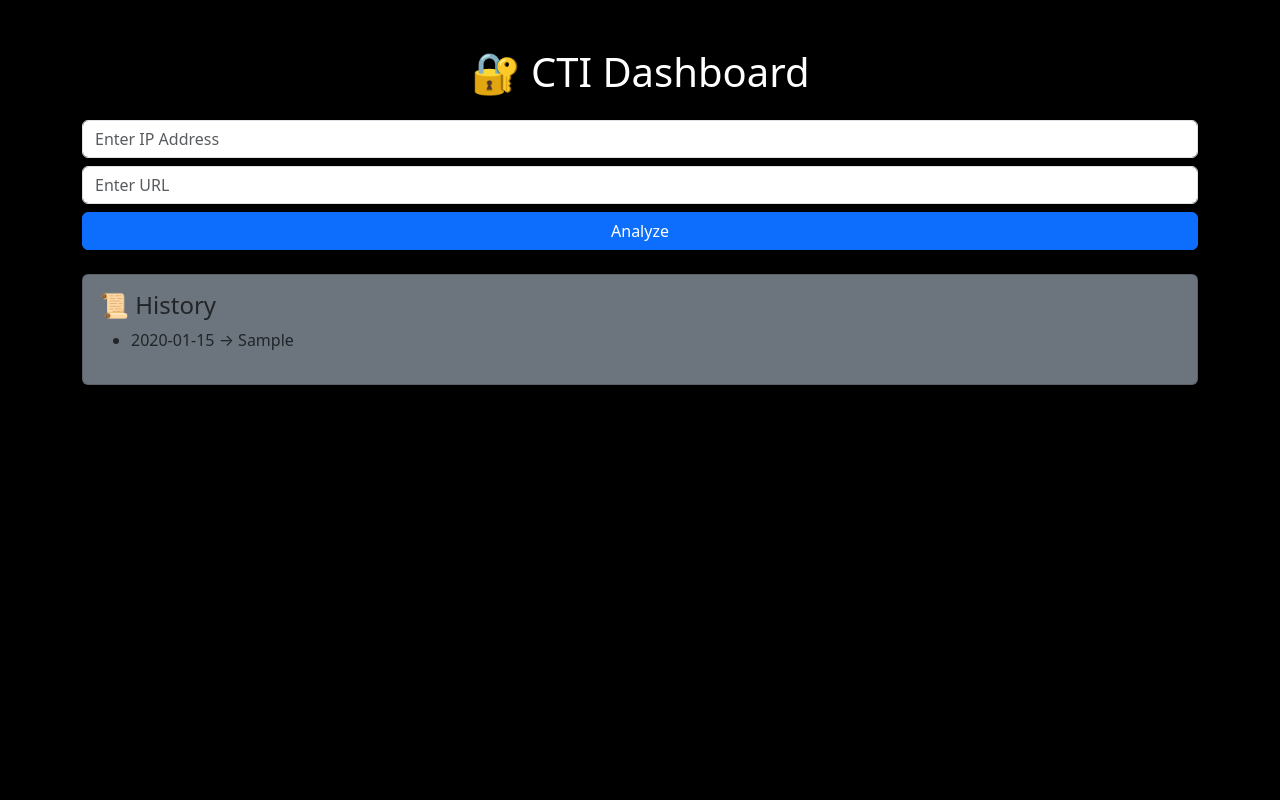
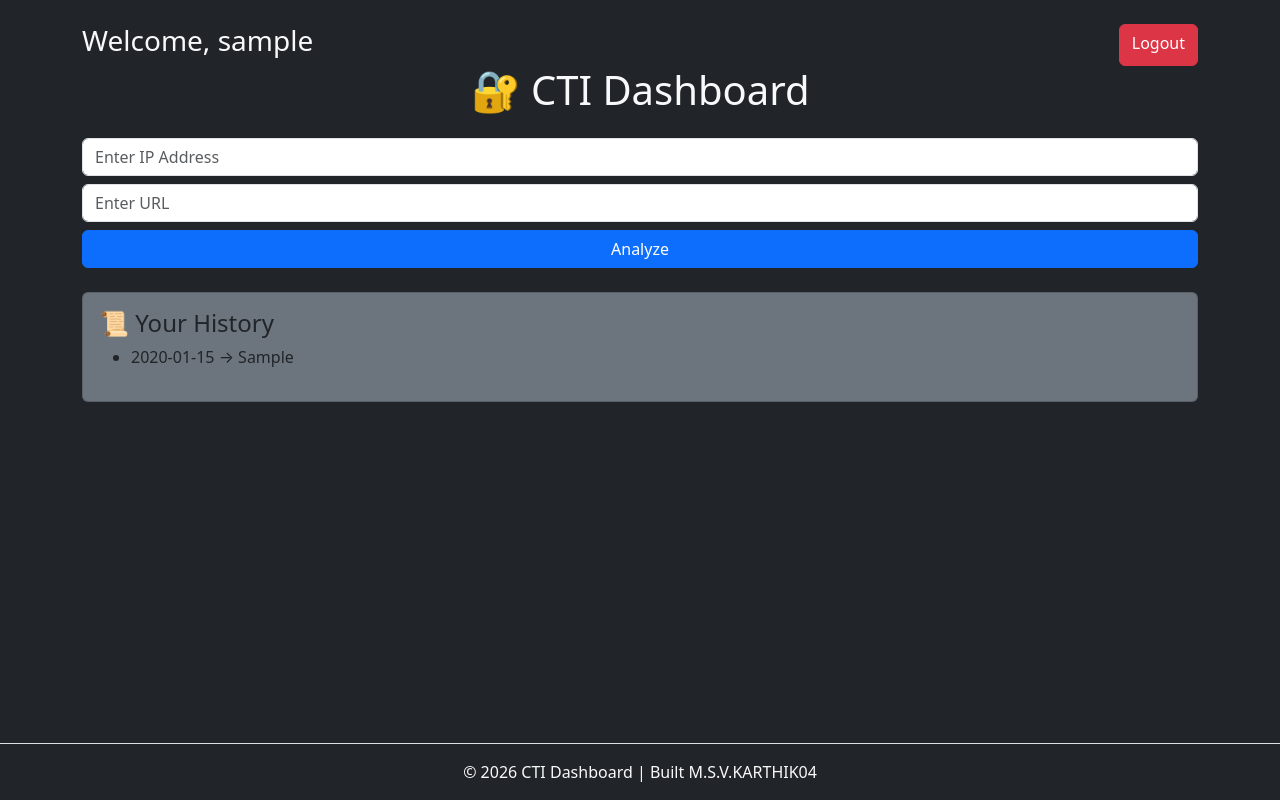
Before and after one commit to vishwakarthik69-dev/CTI-dashboard, a Flask app: page / in a window 1280 px wide. Run offline with Flask 3, Linux system fonts and the light colour scheme; the visitor is signed in with stand-in values (Sample User, id 1); tables that the repository leaves empty hold one stand-in row (values such as "Sample post").

Commit message:
Update index.html

```diff
--- a/templates/index.html
+++ b/templates/index.html
@@ -3,13 +3,8 @@
 <head>
     <title>CTI Dashboard</title>
 
-    <!-- Bootstrap -->
     <link href="https://cdn.jsdelivr.net/npm/bootstrap@5.3.0/dist/css/bootstrap.min.css" rel="stylesheet">
-
-    <!-- Chart.js -->
     <script src="https://cdn.jsdelivr.net/npm/chart.js"></script>
-
-    <!-- Leaflet -->
     <link rel="stylesheet" href="https://unpkg.com/leaflet/dist/leaflet.css" />
 
     <style>
@@ -21,9 +16,14 @@
     </style>
 </head>
 
-<body style="background-color:black;color:white">
+<body class="bg-dark text-light d-flex flex-column min-vh-100">
 
-<div class="container mt-5">
+<div class="container mt-4 flex-grow-1">
+
+    <div class="d-flex justify-content-between">
+        <h3>Welcome, {{ user }}</h3>
+        <a href="/logout" class="btn btn-danger">Logout</a>
+    </div>
 
     <h1 class="text-center mb-4">🔐 CTI Dashboard</h1>
 
@@ -37,7 +37,6 @@
     <!-- RESULT -->
     {% if result %}
     <div class="card p-3 bg-secondary mb-4">
-
         <h4>{{ result.type }}: {{ result.value }}</h4>
 
         {% if result.malicious is defined %}
@@ -46,92 +45,74 @@
             <p>🟢 Harmless: {{ result.harmless }}</p>
 
             <h5>Status:
-                {% if result.threat == "Malicious" %}
-                    <span class="text-danger">{{ result.threat }}</span>
-                {% elif result.threat == "Suspicious" %}
-                    <span class="text-warning">{{ result.threat }}</span>
-                {% else %}
-                    <span class="text-success">{{ result.threat }}</span>
-                {% endif %}
+                <span class="
+                {% if result.threat == 'Malicious' %}text-danger
+                {% elif result.threat == 'Suspicious' %}text-warning
+                {% else %}text-success{% endif %}">
+                {{ result.threat }}
+                </span>
             </h5>
         {% endif %}
 
         {% if result.message %}
             <p>{{ result.message }}</p>
         {% endif %}
-
     </div>
     {% endif %}
 
-    <!-- GEOLOCATION -->
+    <!-- GEO -->
     {% if geo %}
     <div class="card p-3 bg-secondary mb-4">
         <h4>🌍 Geolocation</h4>
-        <p>City: {{ geo.city }}</p>
-        <p>Region: {{ geo.region }}</p>
-        <p>Country: {{ geo.country }}</p>
-        <p>Org: {{ geo.org }}</p>
+        <p>{{ geo.city }}, {{ geo.country }}</p>
+        <p>{{ geo.org }}</p>
     </div>
     {% endif %}
 
     <!-- MAP -->
     {% if geo.lat %}
-    <div class="card p-3 bg-secondary mb-4 text-center">
-        <h4>🗺️ Location Map</h4>
-        <div id="map" style="height: 300px;"></div>
+    <div class="card p-3 bg-secondary mb-4">
+        <h4>🗺️ Map</h4>
+        <div id="map" style="height:300px;"></div>
     </div>
 
     <script src="https://unpkg.com/leaflet/dist/leaflet.js"></script>
+    <script>
+        var map = L.map('map').setView([{{ geo.lat }}, {{ geo.lon }}], 10);
 
-    <script>
-        var lat = {{ geo.lat }};
-        var lon = {{ geo.lon }};
+        L.tileLayer('https://{s}.tile.openstreetmap.org/{z}/{x}/{y}.png').addTo(map);
 
-        var map = L.map('map').setView([lat, lon], 10);
-
-        L.tileLayer('https://{s}.tile.openstreetmap.org/{z}/{x}/{y}.png', {
-            attribution: '© OpenStreetMap'
-        }).addTo(map);
-
-        L.marker([lat, lon]).addTo(map)
-            .bindPopup("IP Location")
-            .openPopup();
+        L.marker([{{ geo.lat }}, {{ geo.lon }}]).addTo(map);
     </script>
     {% endif %}
 
     <!-- CHART -->
     {% if chart_data %}
     <div class="card p-3 bg-secondary mb-4 text-center">
-        <h4>📊 Threat Chart</h4>
-
+        <h4>📊 Chart</h4>
         <div class="chart-container">
             <canvas id="chart"></canvas>
         </div>
     </div>
 
     <script>
-        const data = {
-            labels: ['Malicious', 'Suspicious', 'Harmless'],
-            datasets: [{
-                data: {{ chart_data }},
-                backgroundColor: ['red', 'yellow', 'green']
-            }]
-        };
-
-        new Chart(document.getElementById('chart'), {
-            type: 'pie',
-            data: data,
-            options: {
-                responsive: true,
-                maintainAspectRatio: false
-            }
+        new Chart(document.getElementById("chart"), {
+            type: "pie",
+            data: {
+                labels: ["Malicious", "Suspicious", "Harmless"],
+                datasets: [{
+                    data: {{ chart_data }},
+                    backgroundColor: ["red", "yellow", "green"]
+                }]
+            },
+            options: { responsive: true, maintainAspectRatio: false }
         });
     </script>
     {% endif %}
 
     <!-- HISTORY -->
     <div class="card p-3 bg-secondary">
-        <h4>📜 History</h4>
+        <h4>📜 Your History</h4>
         <ul>
             {% for item in history %}
                 <li>{{ item.time }} → {{ item.value }}</li>
@@ -141,5 +122,10 @@
 
 </div>
 
+<!-- FOOTER -->
+<footer class="text-center py-3 bg-dark border-top mt-auto">
+    <p class="mb-0">© 2026 CTI Dashboard | Built M.S.V.KARTHIK04</p>
+</footer>
+
 </body>
 </html>
```
